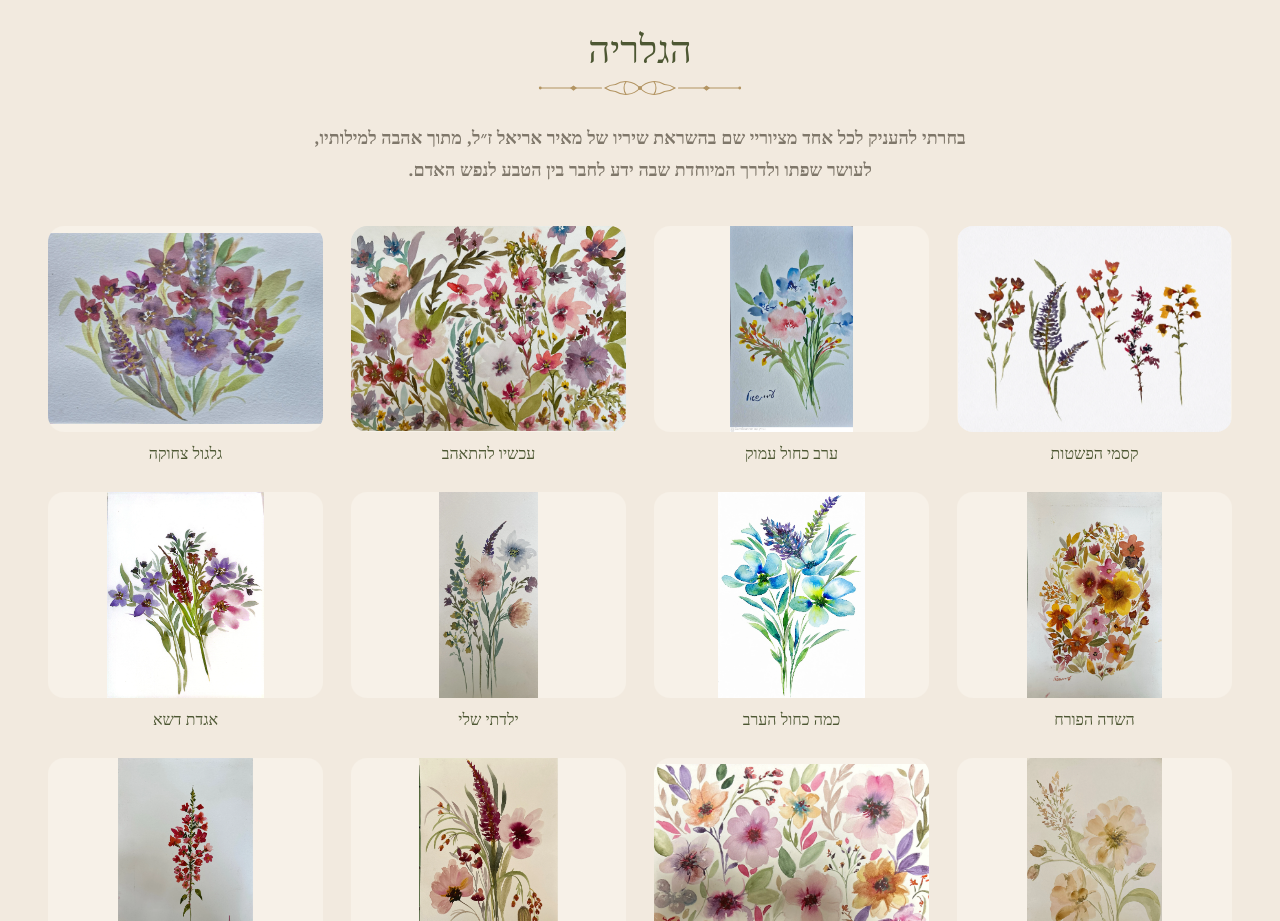
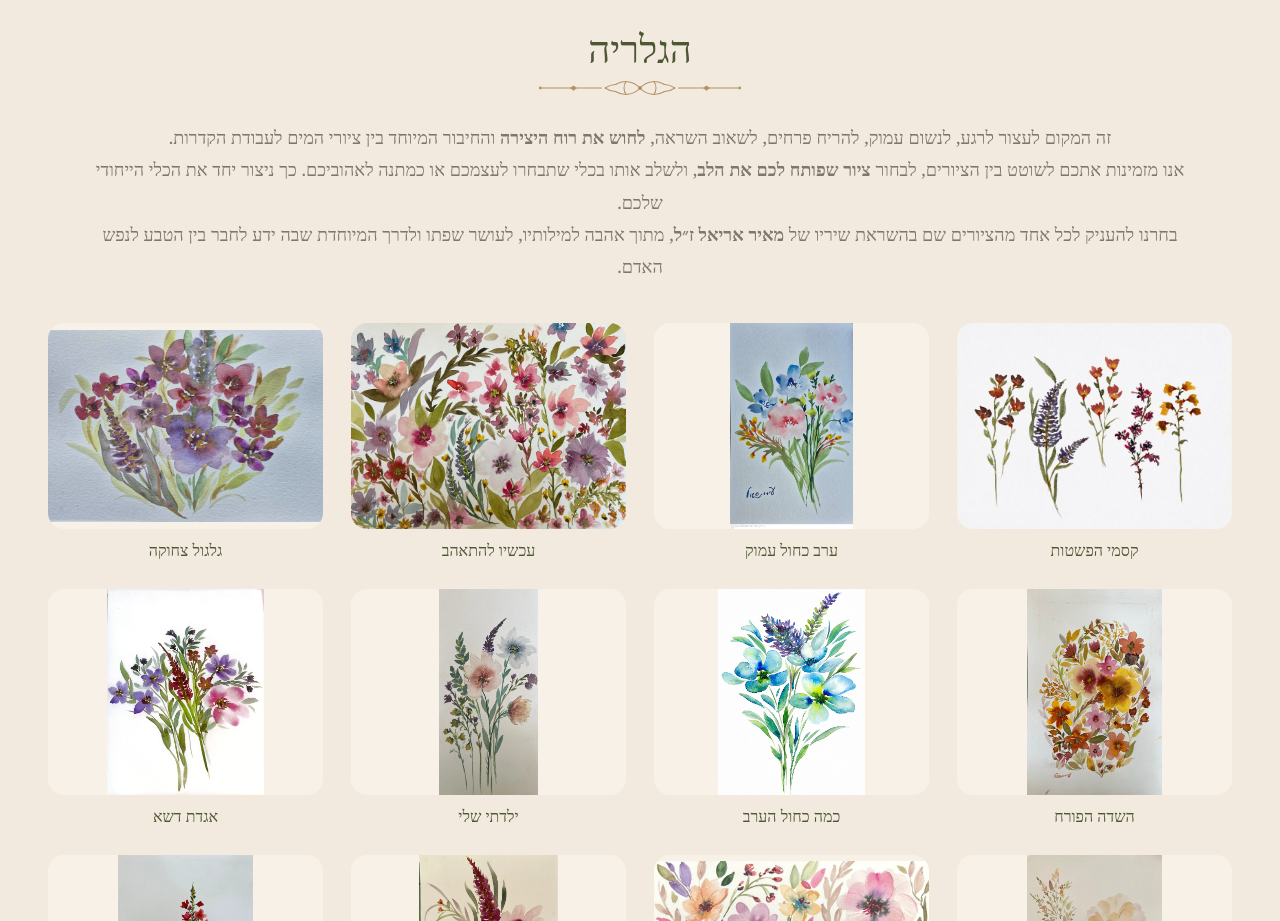
Before and after one commit to gaddyh/sagoliani, a React (Vite) app: page / in a window 1280 px wide. Shown: the part 2500-3421 px from the top of the page. Built offline with nearby package versions, Linux system fonts and the light colour scheme; a web font is replaced by a local one.

Commit message:
Rewrite the gallery intro as three bolded lines
A new three-line welcome now opens the gallery, each line kept
whole on desktop with the spirit, heart-opening painting and
Meir Ariel credit bolded for emphasis.

```diff
--- a/src/App.tsx
+++ b/src/App.tsx
@@ -308,7 +308,7 @@ function App() {
         <section id="gallery" className="gallery page-content" aria-labelledby="gallery-title">
           <h2 id="gallery-title" className="section-title">הגלריה</h2>
           <Ornament />
-          <p className="section-lead">בחרתי להעניק לכל אחד מציוריי שם בהשראת שיריו של מאיר אריאל ז״ל, מתוך אהבה למילותיו, לעושר שפתו ולדרך המיוחדת שבה ידע לחבר בין הטבע לנפש האדם.</p>
+          <p className="section-lead">זה המקום לעצור לרגע, לנשום עמוק, להריח פרחים, לשאוב השראה, <strong>לחוש את רוח היצירה</strong> והחיבור המיוחד בין ציורי המים לעבודת הקדרות.<br />אנו מזמינות אתכם לשוטט בין הציורים, לבחור <strong>ציור שפותח לכם את הלב</strong>, ולשלב אותו בכלי שתבחרו לעצמכם או כמתנה לאהוביכם. כך ניצור יחד את הכלי הייחודי שלכם.<br />בחרנו להעניק לכל אחד מהציורים שם בהשראת שיריו של <strong>מאיר אריאל ז״ל</strong>, מתוך אהבה למילותיו, לעושר שפתו ולדרך המיוחדת שבה ידע לחבר בין הטבע לנפש האדם.</p>
           {pickingArtwork && product && <div className="artwork-pick-bar" role="status">
             <div className="artwork-pick-text">
               <strong>בחרו ציור ל{product.name}</strong>
--- a/src/styles.css
+++ b/src/styles.css
@@ -57,7 +57,8 @@ h1, h2, h3, p { margin-top: 0; }
 .product-label span { font-size: 13px; color: var(--muted); }
 .catalog-note { text-align: center; font: 700 17px/1.8 var(--serif); color: var(--ink); max-width: 640px; margin: 48px auto 0; }
 .gallery { padding-top: 40px; padding-bottom: 80px; }
-.gallery .section-lead { font-weight: 700; }
+.gallery .section-lead { max-width: 1120px; }
+.gallery .section-lead strong { font-weight: 700; }
 .gallery-poem { text-align: center; font: 500 21px/1.85 "David Libre", var(--serif); color: #765b7d; margin: 0 auto 46px; }
 .gallery-poem p { margin: 0; }
 .gallery-poem .gallery-poem-credit { font: 500 16px/1.6 "David Libre", var(--serif); color: #5c4563; margin-top: 12px; }
```
